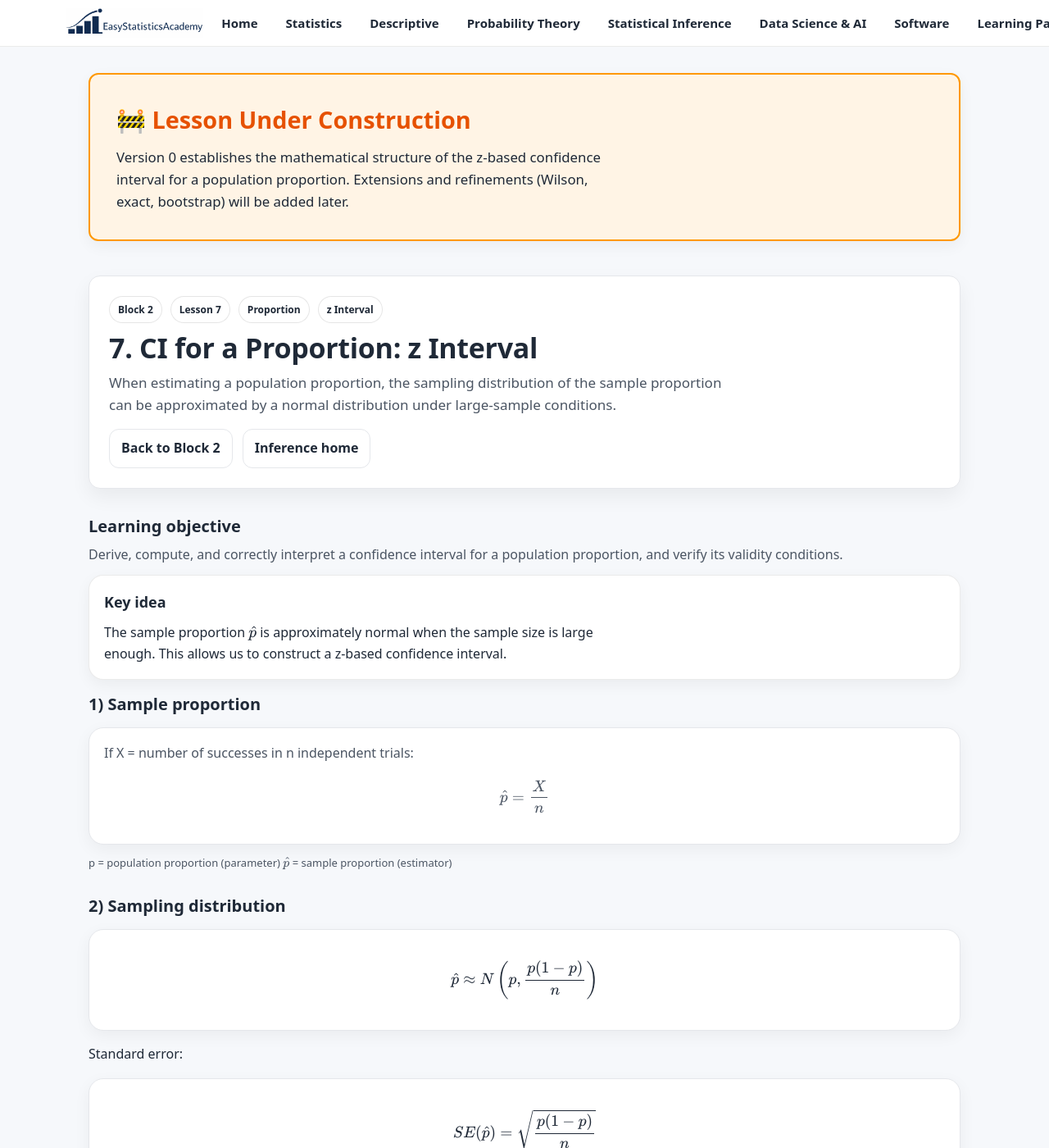
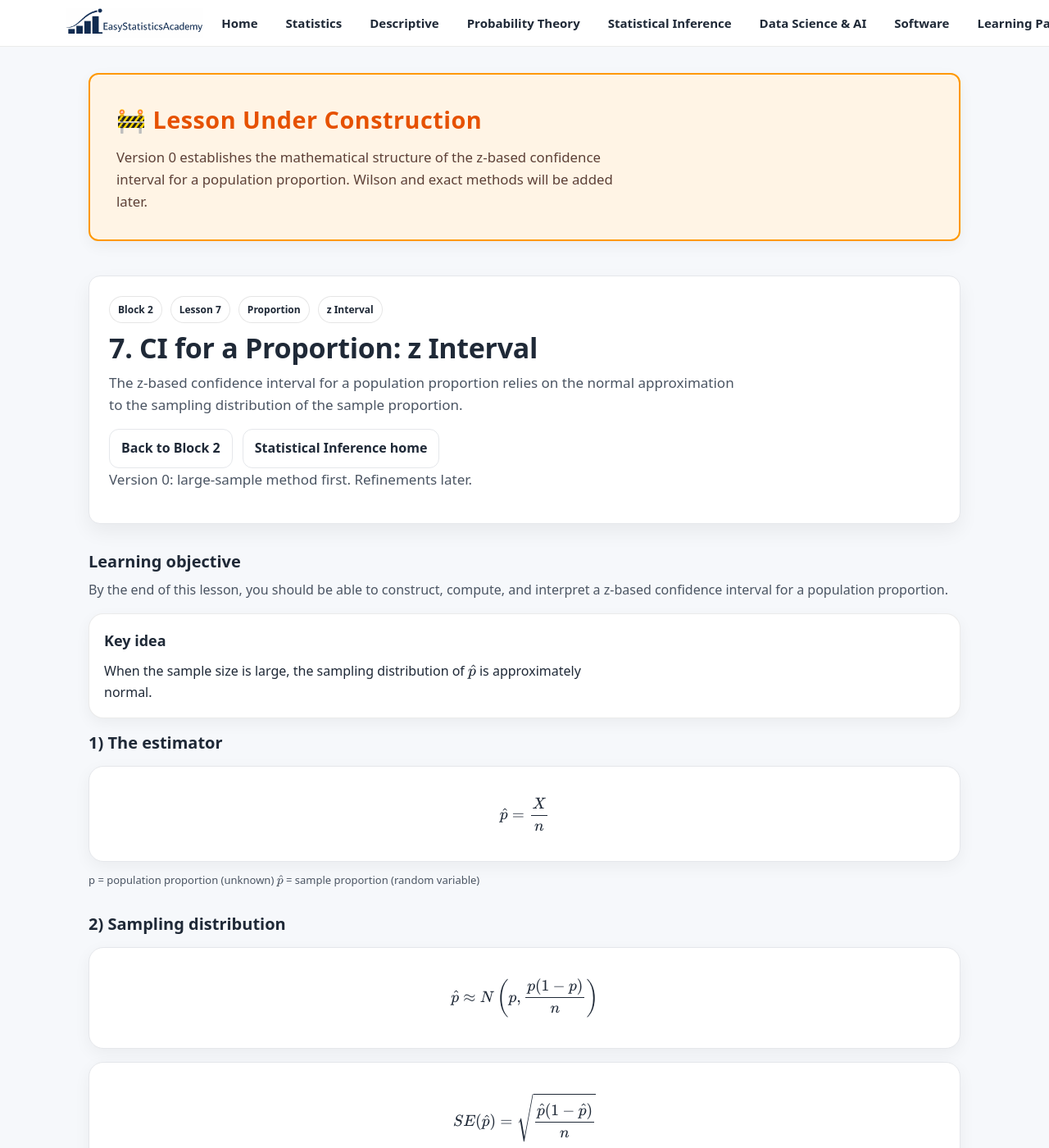
Before and after one commit to ammar-homaida-statistics/easystatisticsacademy, a Jekyll site: the page built from inference/confidence-intervals/ci-for-proportion/index.md, in a window 1280 px wide and 1400 px high. Shown: the whole window at 82% size. Built offline with Jekyll 4.4.1, drawn with Linux system fonts in a browser that asks for light colours; some of the changed text lies outside the part shown.

```diff
--- a/inference/confidence-intervals/ci-for-proportion/index.md
+++ b/inference/confidence-intervals/ci-for-proportion/index.md
@@ -10,16 +10,16 @@
 <section class="section section-slim">
   <div class="callout" style="background:#fff4e5; border:2px solid #ff9800; padding:2rem; border-radius:12px;">
     <div class="callout-copy">
-      <h2 style="margin-top:0; color:#e65100; font-size:1.8rem;">🚧 Lesson Under Construction</h2>
-      <p style="margin:0; font-size:1.05rem; line-height:1.6;">
+      <h2 style="margin-top:0; color:#e65100; font-size:1.8rem; letter-spacing:0.5px;">🚧 Lesson Under Construction</h2>
+      <p style="margin:0; font-size:1.05rem; color:#5d4037; line-height:1.6;">
         Version 0 establishes the mathematical structure of the z-based confidence interval
-        for a population proportion. Extensions and refinements (Wilson, exact, bootstrap)
-        will be added later.
+        for a population proportion. Wilson and exact methods will be added later.
       </p>
     </div>
   </div>
 </section>
 
+<!-- ✅ Update last visited lesson -->
 <script>
   (function () {
     var KEY = "esa_continue_inference_confidence_intervals_lesson_v0";
@@ -50,14 +50,18 @@
       <h1>7. CI for a Proportion: z Interval</h1>
 
       <p class="lead">
-        When estimating a population proportion, the sampling distribution of the sample
-        proportion can be approximated by a normal distribution under large-sample conditions.
+        The z-based confidence interval for a population proportion relies on the
+        normal approximation to the sampling distribution of the sample proportion.
       </p>
 
       <div class="hero-actions">
         <a class="btn btn-outline" href="/inference/confidence-intervals/">Back to Block 2</a>
-        <a class="btn btn-outline" href="/inference/">Inference home</a>
+        <a class="btn btn-outline" href="/inference/">Statistical Inference home</a>
       </div>
+
+      <p class="muted-mini">
+        Version 0: large-sample method first. Refinements later.
+      </p>
     </div>
   </div>
 </section>
@@ -66,17 +70,17 @@
   <div class="section-head">
     <h2>Learning objective</h2>
     <p>
-      Derive, compute, and correctly interpret a confidence interval for a population proportion,
-      and verify its validity conditions.
+      By the end of this lesson, you should be able to construct,
+      compute, and interpret a z-based confidence interval for a population proportion.
     </p>
   </div>
 
-  <div class="callout">
+  <div class="callout" style="margin-top:1rem;">
     <div class="callout-copy">
       <h2>Key idea</h2>
       <p style="margin:0;">
-        The sample proportion \(\hat p\) is approximately normal when the sample size is large enough.
-        This allows us to construct a z-based confidence interval.
+        When the sample size is large, the sampling distribution of
+        \(\hat p\) is approximately normal.
       </p>
     </div>
   </div>
@@ -84,21 +88,18 @@
 
 <section class="section">
   <div class="section-head">
-    <h2>1) Sample proportion</h2>
+    <h2>1) The estimator</h2>
   </div>
 
   <div class="card">
-    <p style="margin:0;">
-      If X = number of successes in n independent trials:
-      \[
-      \hat p = \frac{X}{n}
-      \]
-    </p>
+    \[
+    \hat p = \frac{X}{n}
+    \]
   </div>
 
   <p class="muted-mini">
-    p = population proportion (parameter)
-    \(\hat p\) = sample proportion (estimator)
+    p = population proportion (unknown)
+    \(\hat p\) = sample proportion (random variable)
   </p>
 </section>
 
@@ -113,27 +114,7 @@
     \]
   </div>
 
-  <p>
-    Standard error:
-  </p>
-
-  <div class="card">
-    \[
-    SE(\hat p) = \sqrt{\frac{p(1-p)}{n}}
-    \]
-  </div>
-
-  <p class="muted-mini">
-    Since p is unknown, we substitute \(\hat p\).
-  </p>
-</section>
-
-<section class="section">
-  <div class="section-head">
-    <h2>3) Estimated standard error</h2>
-  </div>
-
-  <div class="card">
+  <div class="card" style="margin-top:1rem;">
     \[
     SE(\hat p) = \sqrt{\frac{\hat p (1-\hat p)}{n}}
     \]
@@ -157,43 +138,106 @@
 
 <section class="section">
   <div class="section-head">
-    <h2>5) Conditions</h2>
+    <h2>4) Conditions</h2>
   </div>
 
   <div class="grid grid-2">
     <div class="card">
       <h3>Independence</h3>
-      <p>Random sampling or random assignment.</p>
+      <ul class="bullets">
+        <li>Random sampling or random assignment</li>
+        <li>No strong clustering or dependence</li>
+      </ul>
     </div>
 
     <div class="card">
       <h3>Large count condition</h3>
-      <p>\(n\hat p ≥ 10\) and \(n(1-\hat p) ≥ 10\)</p>
+      <ul class="bullets">
+        <li>\(n\hat p \ge 10\)</li>
+        <li>\(n(1-\hat p) \ge 10\)</li>
+      </ul>
     </div>
   </div>
 </section>
 
 <section class="section">
   <div class="section-head">
-    <h2>6) Interpretation</h2>
+    <h2>5) Interpretation</h2>
   </div>
 
   <div class="card">
-    A 95% CI means 95% of similarly constructed intervals
-    would contain the true population proportion.
+    A 95% confidence interval means that 95% of intervals
+    constructed using this method would contain the true proportion.
+  </div>
+</section>
+
+<section class="section">
+  <div class="section-head">
+    <h2>6) Common traps</h2>
+  </div>
+
+  <div class="grid grid-2">
+    <div class="card">
+      <h3>Small samples</h3>
+      <p>Normal approximation fails when counts are small.</p>
+    </div>
+
+    <div class="card">
+      <h3>Bounds outside [0,1]</h3>
+      <p>z intervals may produce impossible values.</p>
+    </div>
+
+    <div class="card">
+      <h3>Ignoring design</h3>
+      <p>Sampling bias invalidates interpretation.</p>
+    </div>
+
+    <div class="card">
+      <h3>Confusing count and proportion</h3>
+      <p>The interval estimates p, not X.</p>
+    </div>
   </div>
 </section>
 
 <section class="section section-slim">
   <div class="callout">
     <div class="callout-copy">
-      <h2>Outcome</h2>
+      <h2>Outcome of this lesson</h2>
       <ul class="bullets">
-        <li>Construct a z-based CI for p</li>
+        <li>Construct a z-based CI for a proportion</li>
         <li>Compute SE correctly</li>
-        <li>Check assumptions</li>
-        <li>Interpret coverage properly</li>
+        <li>Verify validity conditions</li>
+        <li>Interpret coverage precisely</li>
       </ul>
     </div>
   </div>
 </section>
+
+<section class="section section-slim">
+  <div class="callout">
+    <div class="callout-copy">
+      <h2>Next step</h2>
+      <p style="margin:0;">
+        Now we extend interval construction to compare two independent means.
+      </p>
+
+      <div class="pill-row" style="margin-top:1rem;">
+        <a class="btn" href="/inference/confidence-intervals/ci-for-difference-of-means-independent/">
+          Next lesson: 8. CI for Difference of Means (Independent) →
+        </a>
+      </div>
+    </div>
+
+    <div class="callout-side">
+      <div class="mini" style="border-left:4px solid #1a73e8; padding-left:12px;">
+        <div class="mini-title" style="color:#1a73e8;">Previous lesson</div>
+        <div class="mini-body">
+          <a href="/inference/confidence-intervals/conditions-normality-clt-independence/" style="color:#1a73e8; text-decoration:underline;">
+            Lesson 6: Conditions for Valid Confidence Intervals
+          </a>
+        </div>
+      </div>
+    </div>
+
+  </div>
+</section>
```
Also changed, not shown: other parts of inference/confidence-intervals/ci-for-proportion/index.md (+2 -2 lines).
